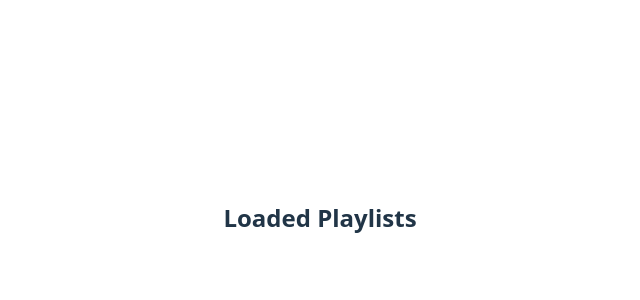
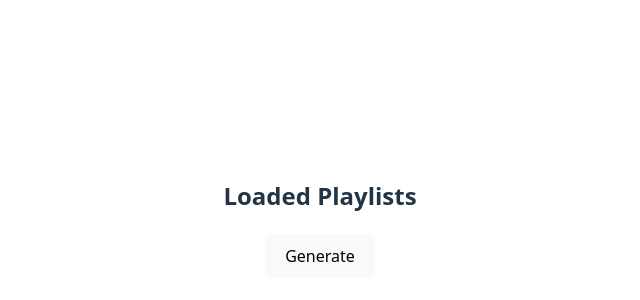
Before and after one commit to burningfiremoon/SpotifySongRecommender, a React (Vite) app in the folder frontend/: page /UserPlaylists in a window 1280 px wide. Shown: the part 182-482 px from the top of the page, without its empty margins (320-960 px from the left). Built offline with nearby package versions, Linux system fonts and the light colour scheme.

Commit message:
Added a few componenents, and now generates tracks from selected playlists

```diff
--- a/frontend/src/App.jsx
+++ b/frontend/src/App.jsx
@@ -7,6 +7,7 @@ import { BrowserRouter as Router, Route, Routes } from 'react-router-dom'
 import Callback from './Callback'
 import CreatePlaylist from './Pages/CreatePlaylist'
 import UserPlaylists from './Pages/UserPlaylists/UserPlaylists'
+import Loading from './Pages/Loading'
 
 function App() {
 
@@ -18,6 +19,7 @@ function App() {
           <Route path='/callback' element={<Callback/>} />
           <Route path="/playlist" element={<CreatePlaylist/>}/>
           <Route path="/UserPlaylists" element={<UserPlaylists/>}/>
+          <Route path='/loading' element={<Loading/>}/>
         </Routes>
       </Router>
     </>
--- /dev/null
+++ b/frontend/src/Componenets/Button.jsx
@@ -0,0 +1,11 @@
+import React from 'react'
+
+function Button(props) {
+  return (
+    <button onClick={props.onClick} role={props.role}>
+        {props.children}
+    </button>
+  )
+}
+
+export default Button
--- /dev/null
+++ b/frontend/src/Componenets/ButtonLink.jsx
@@ -0,0 +1,19 @@
+import React from 'react'
+import Button from './Button'
+import { useNavigate } from 'react-router-dom'
+
+function ButtonLink({route, children, onClick}) {
+    const navigate = useNavigate();
+    const handleClick = (e) =>{
+        if (onClick) onClick(e);
+        navigate(route)
+    };
+
+  return (
+    <Button onClick={handleClick} role='link'>
+        {children}
+    </Button>
+  );
+}
+
+export default ButtonLink
--- /dev/null
+++ b/frontend/src/Pages/Loading.jsx
@@ -0,0 +1,9 @@
+import React from 'react'
+
+function Loading() {
+  return (
+    <div>Loading</div>
+  )
+}
+
+export default Loading
--- a/frontend/src/Pages/UserPlaylists/UserPlaylists.jsx
+++ b/frontend/src/Pages/UserPlaylists/UserPlaylists.jsx
@@ -1,11 +1,14 @@
 import React from 'react'
 import { useEffect, useState } from 'react'
 import './UserPlaylists.css'
+import ButtonLink from '../../Componenets/ButtonLink';
+import { Route } from 'react-router-dom';
 
 function UserPlaylists() {
     const [playlists, setPlaylists] = useState([]);
     const [selectedPlaylists, setSelectedPlaylists] = useState([]);
     const [token, setToken] = useState("");
+    const [tracks, setTracks] = useState([]);
 
     // Getting token
     useEffect(() => {
@@ -45,6 +48,30 @@ function UserPlaylists() {
         setPlaylists([...playlists, playlist]);
     }
 
+    const generateJson = async (playlists, _token = token) => {
+        try {
+            const allTracks = await Promise.all(
+                playlists.map(async (playlist) =>{
+                    const res = await fetch(
+                        `https://api.spotify.com/v1/playlists/${playlist.id}/tracks?fields=total,limit,offset,items(track(id,name,popularity))`,
+                        {headers:{
+                            Authorization: `Bearer ${_token}`,
+                        },
+                    }
+                    );
+                    const data = await res.json();
+                    return {
+                        tracks: data.items.map((item) => item.track),
+                    };
+                })
+            );
+            console.log("All tracks:", allTracks)
+        } catch (err){
+            console.error("Error generating playlist JSON:", err);
+        };
+
+    }
+
   return (
     <>
         <h2>Loaded Playlists</h2>
@@ -61,11 +88,13 @@ function UserPlaylists() {
                 {selectedPlaylists.map((playlist)=>(
                     <li key={playlist.id}>
                         <strong>{playlist.name}</strong>
+                        <p>{playlist.id}</p>
                         <button onClick={() => unselectPlaylist(playlist)}>Minus Button</button>
                     </li>
                 ))}
             </ul>
         </div>
+        <ButtonLink route={'/loading'} onClick={() => generateJson(selectedPlaylists)}>Generate</ButtonLink>
     </>
   );
 }
```
